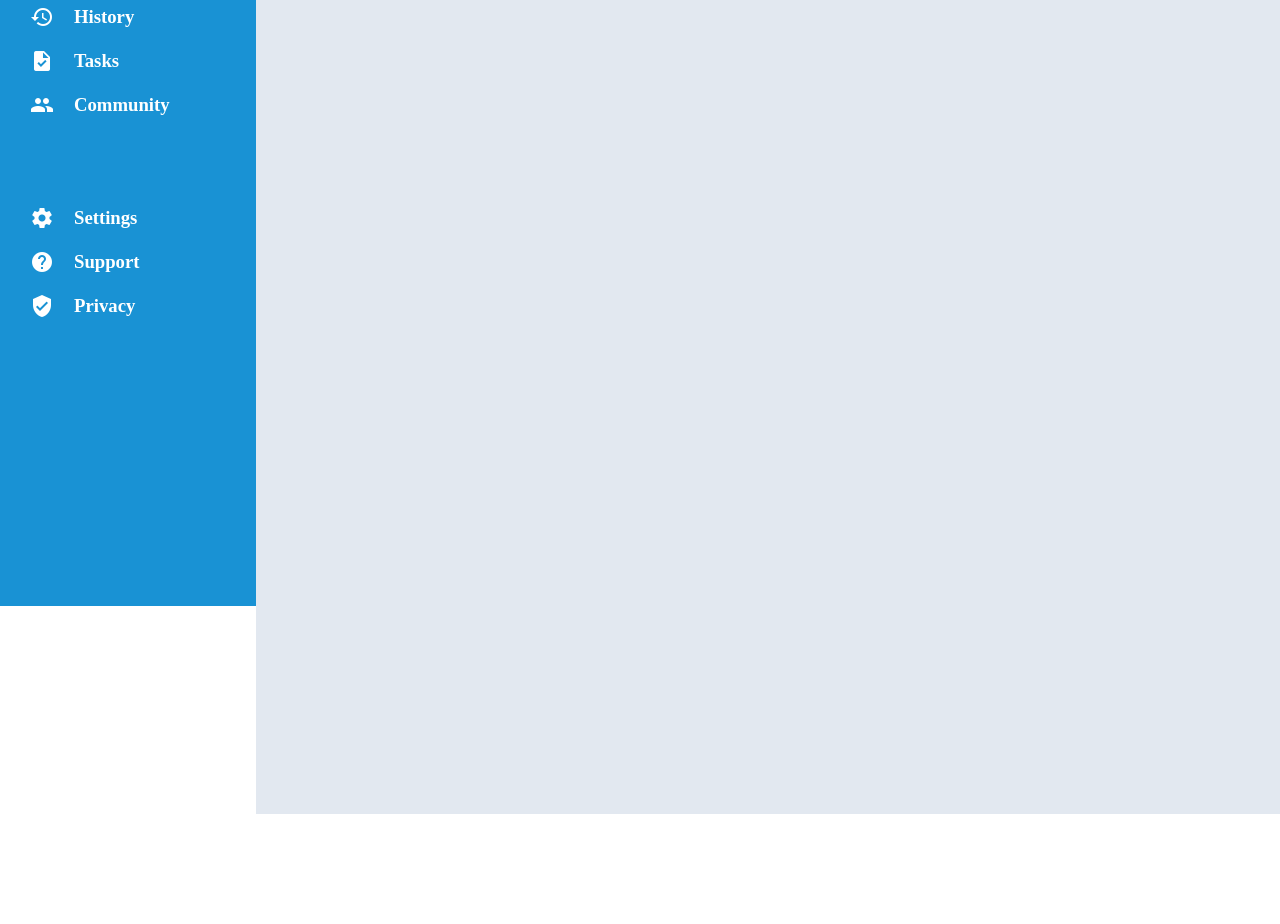
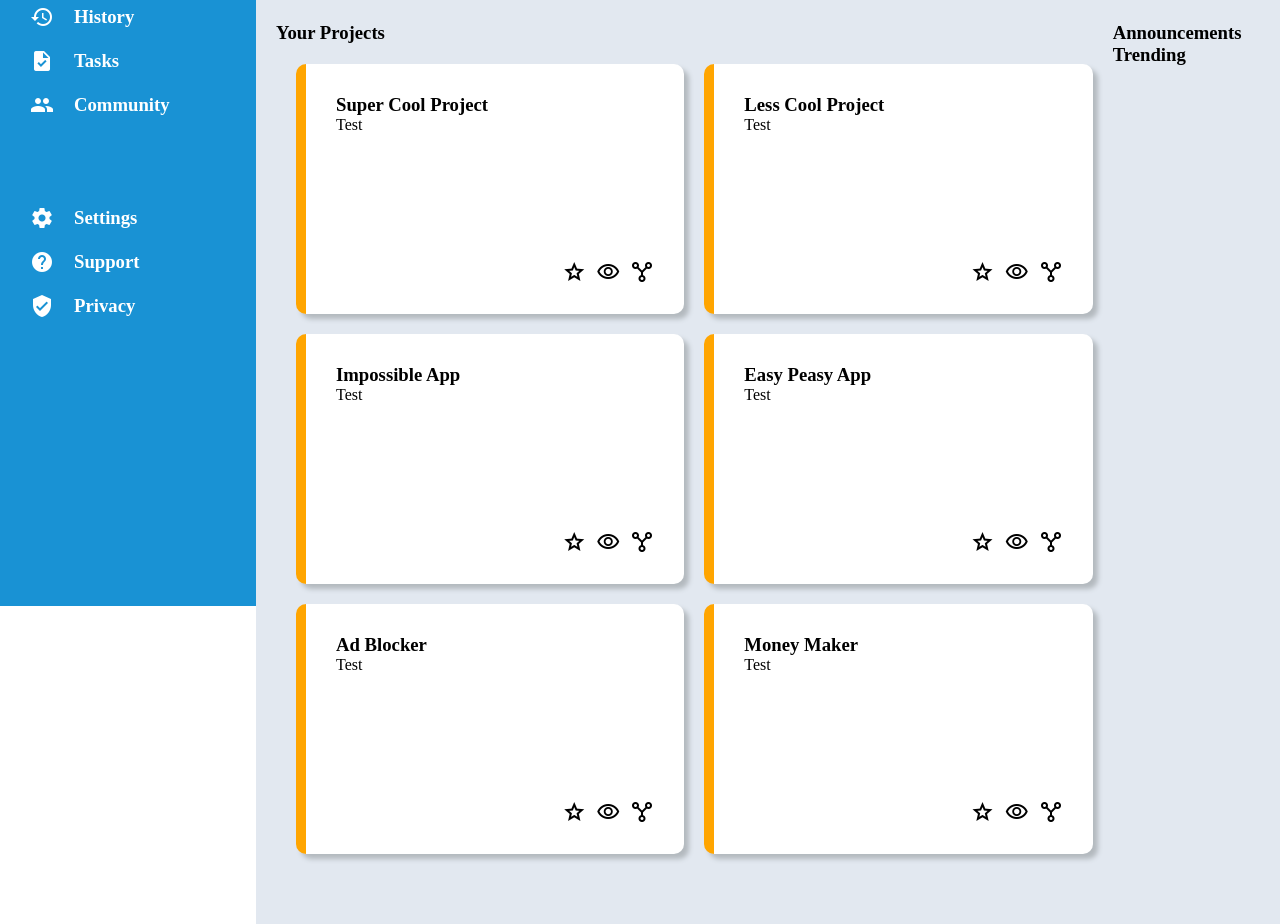
Before and after one commit to WaiiNx/odin-admin-dashboard, a plain HTML site: page index.html in a window 1280 px wide. Shown: the part 194-1118 px from the top of the page. Before the commit the page ends 1008 px from the top, so only its background shows below. Drawn offline with nearby package versions, Linux system fonts and the light colour scheme.

Commit message:
Add Main Content

```diff
--- a/index.html
+++ b/index.html
@@ -9,6 +9,10 @@
   <link
     rel="stylesheet"
     href="https://fonts.googleapis.com/icon?family=Material+Icons"
+  />
+  <link
+    rel="stylesheet"
+    href="https://fonts.googleapis.com/icon?family=Material+Symbols+Outlined"
   />
   <body>
     <div class="container">
@@ -92,7 +96,88 @@
             </div>
           </div>
         </div>
-        <div class="main-content"></div>
+        <div class="main-content">
+          <div class="projects">
+            <h3>Your Projects</h3>
+            <div class="project-cards">
+              <div class="project-card">
+                <div class="project-card-text">
+                  <h3>Super Cool Project</h3>
+                  <p>Test</p>
+                </div>
+                <div class="project-card-symbols">
+                  <i class="material-symbols-outlined">star</i>
+                  <i class="material-symbols-outlined">visibility</i>
+                  <i class="material-symbols-outlined flipped">network_node</i>
+                </div>
+              </div>
+              <div class="project-card">
+                <div class="project-card-text">
+                  <h3>Less Cool Project</h3>
+                  <p>Test</p>
+                </div>
+                <div class="project-card-symbols">
+                  <i class="material-symbols-outlined">star</i>
+                  <i class="material-symbols-outlined">visibility</i>
+                  <i class="material-symbols-outlined flipped">network_node</i>
+                </div>
+              </div>
+              <div class="project-card">
+                <div class="project-card-text">
+                  <h3>Impossible App</h3>
+                  <p>Test</p>
+                </div>
+                <div class="project-card-symbols">
+                  <i class="material-symbols-outlined">star</i>
+                  <i class="material-symbols-outlined">visibility</i>
+                  <i class="material-symbols-outlined flipped">network_node</i>
+                </div>
+              </div>
+              <div class="project-card">
+                <div class="project-card-text">
+                  <h3>Easy Peasy App</h3>
+                  <p>Test</p>
+                </div>
+                <div class="project-card-symbols">
+                  <i class="material-symbols-outlined">star</i>
+                  <i class="material-symbols-outlined">visibility</i>
+                  <i class="material-symbols-outlined flipped">network_node</i>
+                </div>
+              </div>
+              <div class="project-card">
+                <div class="project-card-text">
+                  <h3>Ad Blocker</h3>
+                  <p>Test</p>
+                </div>
+                <div class="project-card-symbols">
+                  <i class="material-symbols-outlined">star</i>
+                  <i class="material-symbols-outlined">visibility</i>
+                  <i class="material-symbols-outlined flipped">network_node</i>
+                </div>
+              </div>
+              <div class="project-card">
+                <div class="project-card-text">
+                  <h3>Money Maker</h3>
+                  <p>Test</p>
+                </div>
+                <div class="project-card-symbols">
+                  <i class="material-symbols-outlined">star</i>
+                  <i class="material-symbols-outlined">visibility</i>
+                  <i class="material-symbols-outlined flipped">network_node</i>
+                </div>
+              </div>
+            </div>
+          </div>
+          <div class="main-content-right">
+            <div class="announcements">
+              <h3>Announcements</h3>
+            </div>
+
+            <div class="trending">
+              <h3>Trending</h3>
+            </div>
+          </div>
+        </div>
       </div>
     </div>
   </body>
--- a/styles.css
+++ b/styles.css
@@ -11,6 +11,10 @@ button {
   padding: 10px 25px;
   color: white;
   font-weight: bold;
+}
+
+.flipped {
+  transform: rotate(180deg);
 }
 
 .container {
@@ -81,13 +85,18 @@ button {
   display: flex;
   align-items: center;
   gap: 10px;
+  flex: 1;
+  margin-right: 200px;
 }
 
 .search input {
   border: none;
   background-color: #e2e8f0;
   border-radius: 20px;
-  padding: 5px 50px;
+  padding: 5px 20px;
+  flex: 1;
+  width: 100%;
+  min-width: 0;
 }
 
 .profile {
@@ -129,4 +138,42 @@ button {
 
 .main-content {
   background-color: #e2e8f0;
+  display: grid;
+  grid-template-columns: 5fr 1fr;
+  padding: 30px 0px 50px 20px;
 }
+
+.projects {
+  display: flex;
+  flex-direction: column;
+  min-height: 0;
+}
+
+.project-cards {
+  flex: 1;
+  display: grid;
+  grid-template-columns: repeat(2, 1fr);
+  grid-auto-rows: minmax(250px, 1fr);
+  gap: 20px;
+  padding: 20px;
+  min-height: 0;
+}
+
+.project-card {
+  background-color: white;
+  padding: 30px;
+  border-left: 10px solid;
+  border-radius: 10px;
+  border-color: orange;
+  display: flex;
+  flex-direction: column;
+  align-self: stretch;
+  box-shadow: 5px 5px 5px #b3b9be;
+}
+
+.project-card-symbols {
+  display: flex;
+  justify-content: flex-end;
+  gap: 10px;
+  margin-top: auto;
+}
```
